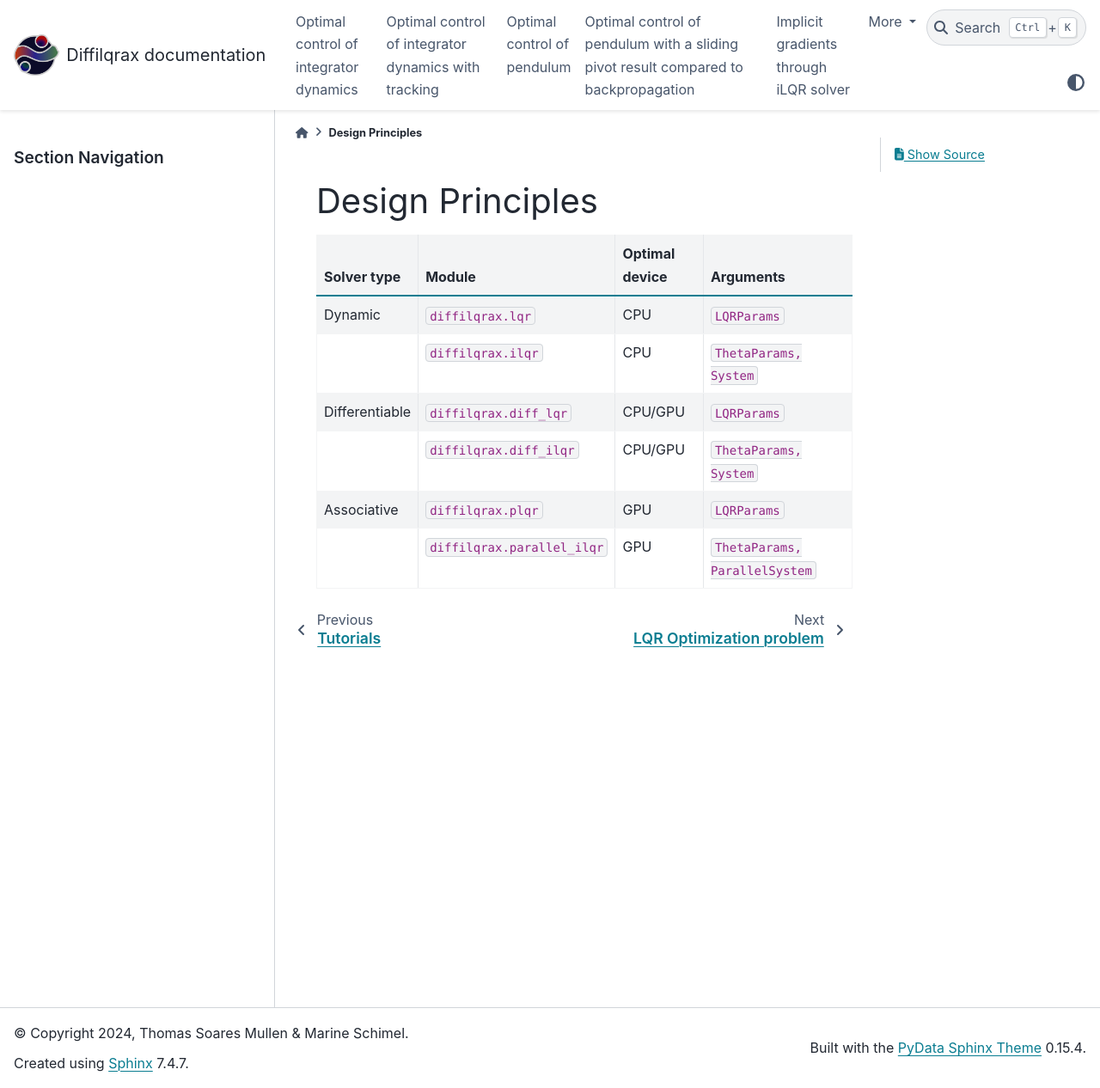
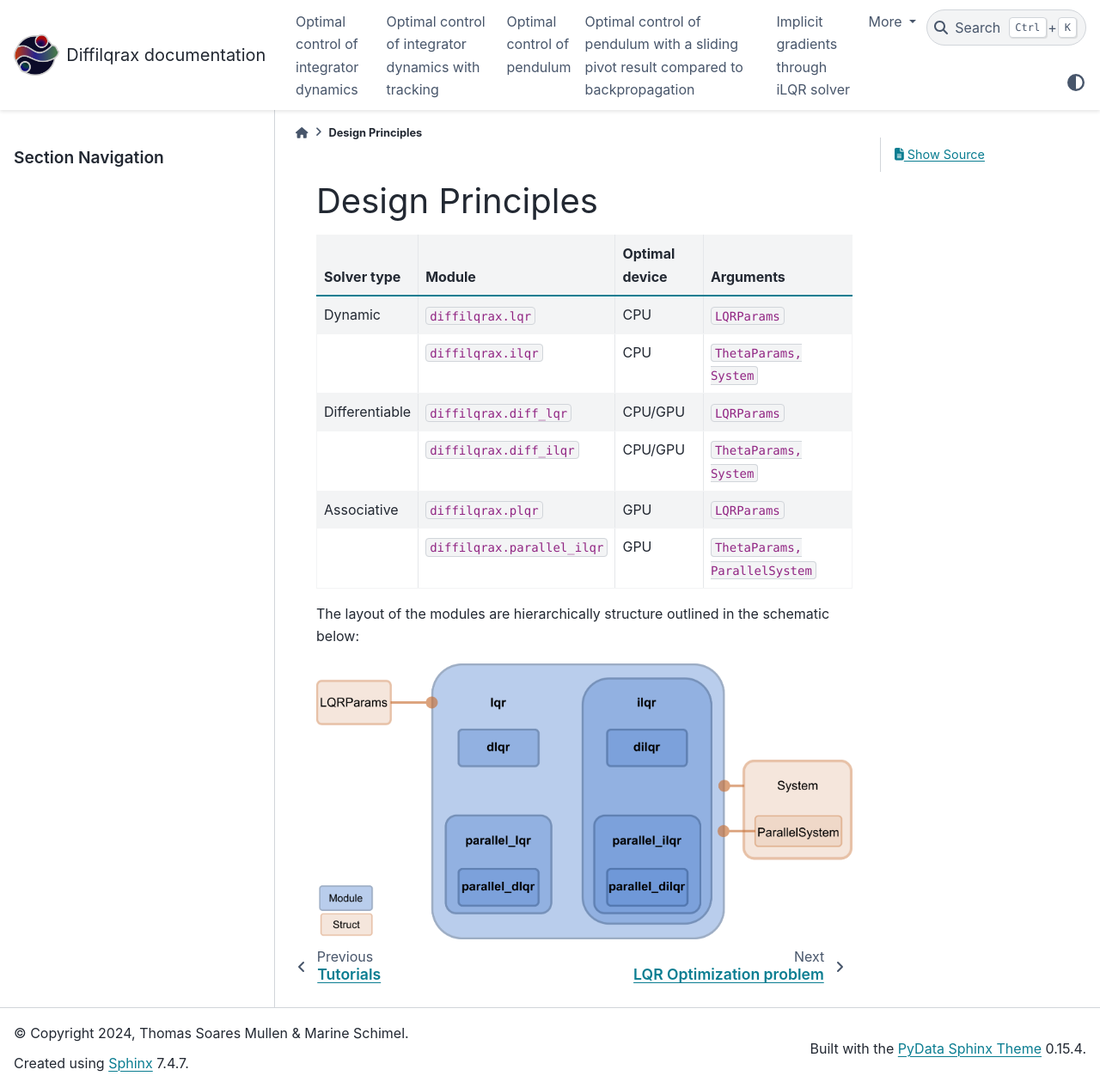
Before and after one commit to ThomasMullen/diffilqrax, a Sphinx documentation site: the page built from doc/source/userguide/design_principles.rst, in a window 1280 px wide and 1266 px high. Shown: the whole window at 86% size. Built offline with Sphinx 7.4.7 and the PyData theme 0.15.4, drawn with Linux system fonts in a browser that asks for light colours; pages that are not in the unit, such as notebooks, are missing from menus.

Commit message:
Add desgin principle schema and readme

```diff
--- a/doc/source/userguide/design_principles.rst
+++ b/doc/source/userguide/design_principles.rst
@@ -17,3 +17,13 @@ Design Principles
 +----------------+------------------------------+----------------+---------------------------------+
 |                | ``diffilqrax.parallel_ilqr`` | GPU            | ``ThetaParams, ParallelSystem`` |
 +----------------+------------------------------+----------------+---------------------------------+
+
+The layout of the modules are hierarchically structure outlined in the schematic below:
+
+.. image:: ../_static/images/diffilqrax_design_principle.png
+   :align: center
+   :class: only-dark
+
+.. image:: ../_static/images/diffilqrax_design_principle.png
+   :align: center
+   :class: only-light
```
Also changed, not shown: README.md (+6 -1 lines), doc/source/_static/images/diffilqrax_design_principle.png (added), doc/source/_static/images/diffilqrax_logo_banner_dm.png (added), doc/source/_static/images/diffilqrax_logo_dm.png.
